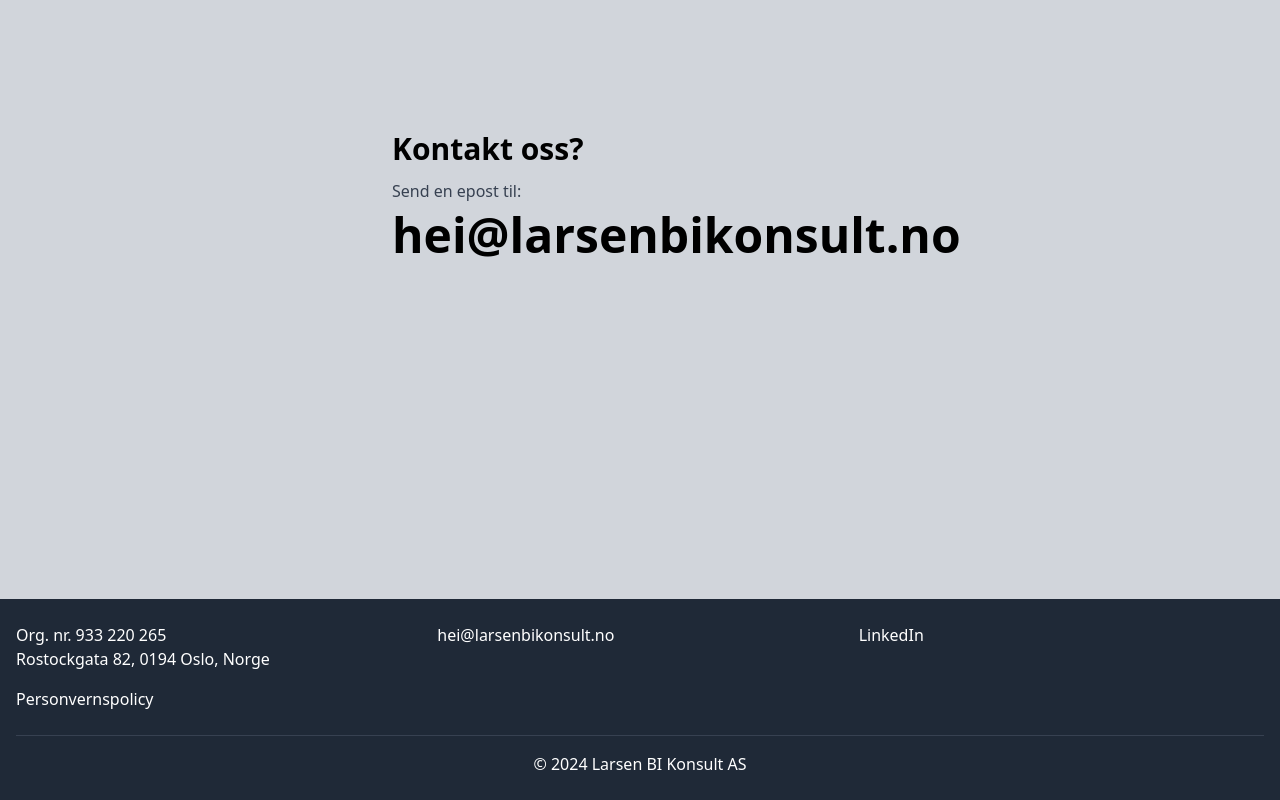
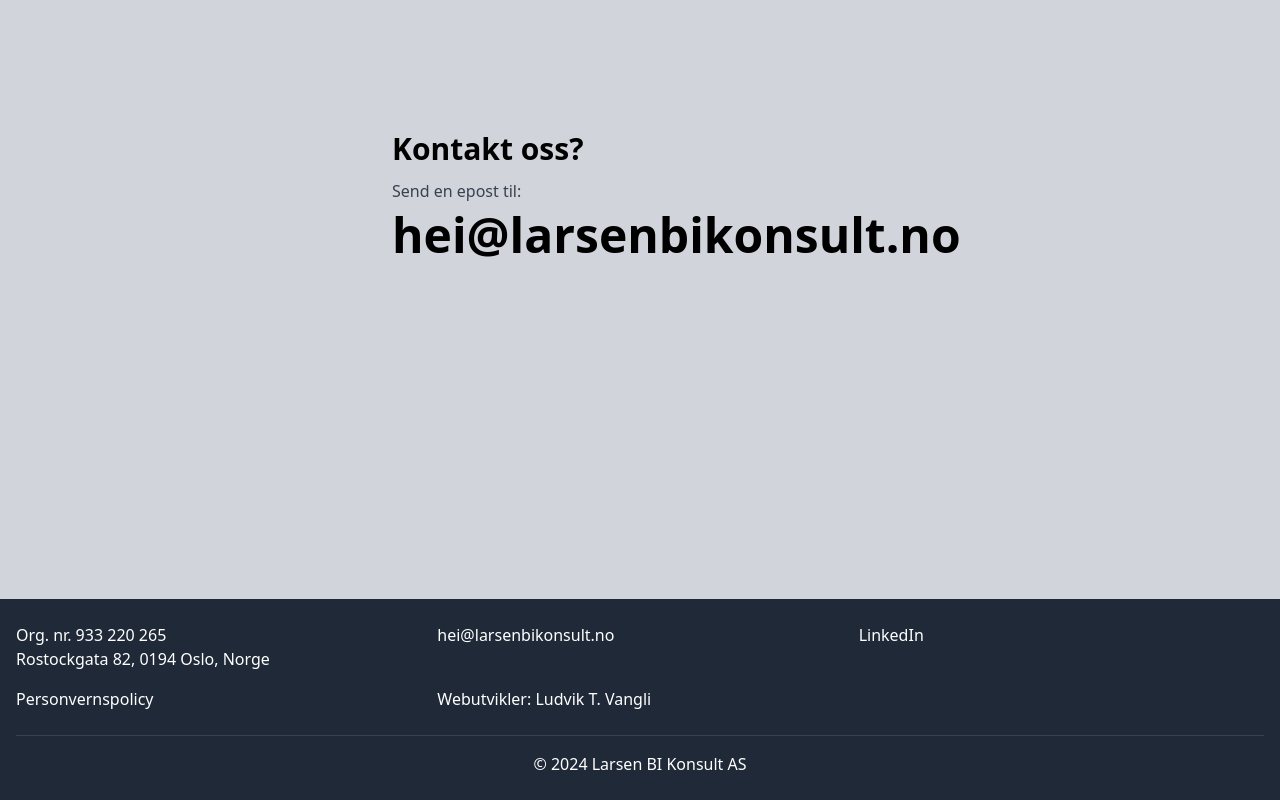
Before and after one commit to luddthree/Larsen_Bi_Konsult, a Nuxt app: page / in a window 1280 px wide. Shown: the part 1839-2639 px from the top of the page. Built offline with nearby package versions, Linux system fonts and the light colour scheme.

Commit message:
Update footer with web developer information

```diff
--- a/layouts/default.vue
+++ b/layouts/default.vue
@@ -33,9 +33,15 @@
                     <a href="/tos"
                         class="hover:underline">Personvernspolicy</a>
                 </div>
+                <div class="md:col-span-1 lg:col-span-1">
+                    <p>Webutvikler:
+                    <a href="https://linkedin.com/in/ludvikvangli" target="_blank"
+                        class="hover:underline">Ludvik T. Vangli</a></p>
+                </div>
             </div>
             <div class="border-t text-center border-gray-700 mt-6 pt-4">
                 <p>© 2024 Larsen BI Konsult AS</p>
+
             </div>
         </div>
     </footer>
```
